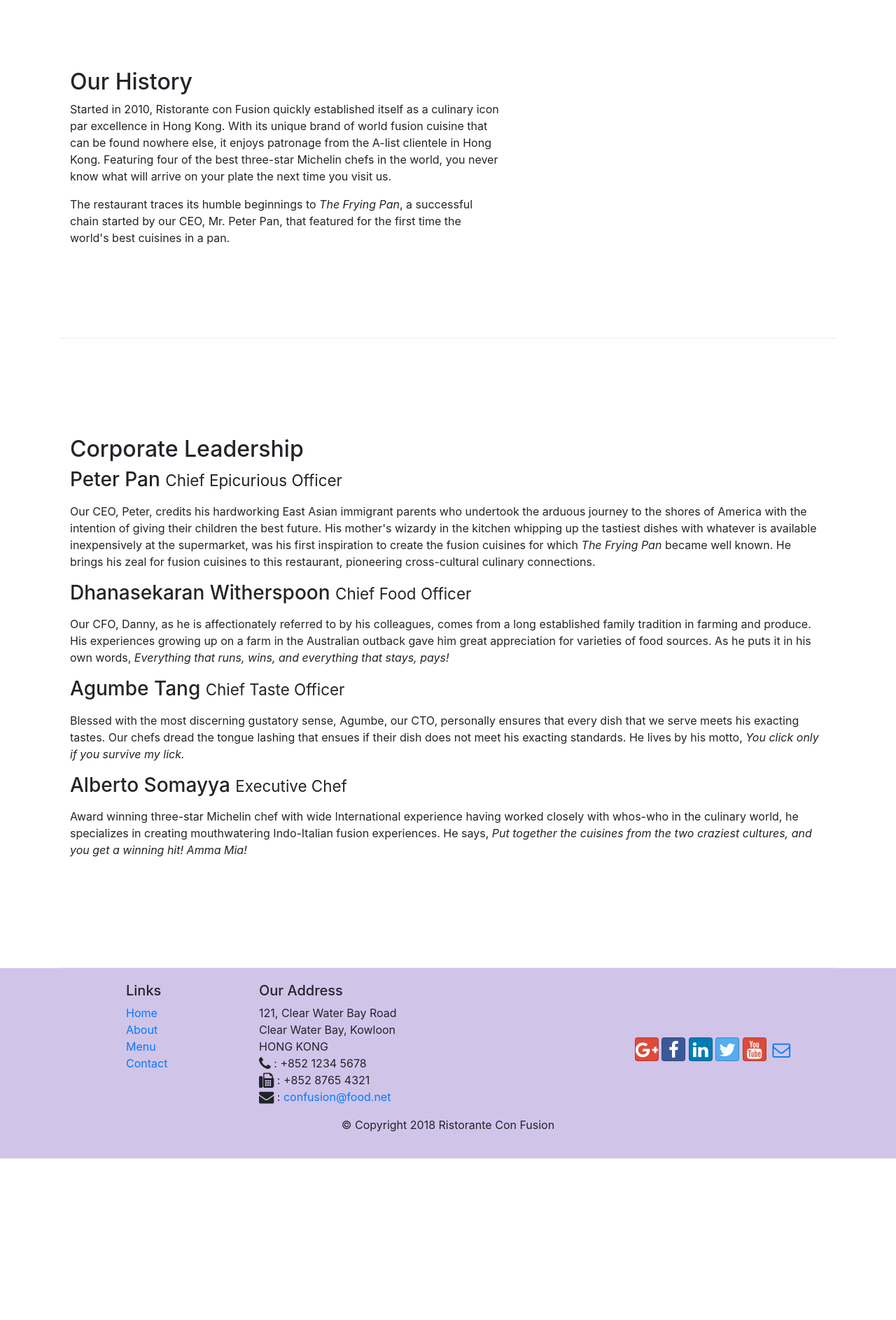
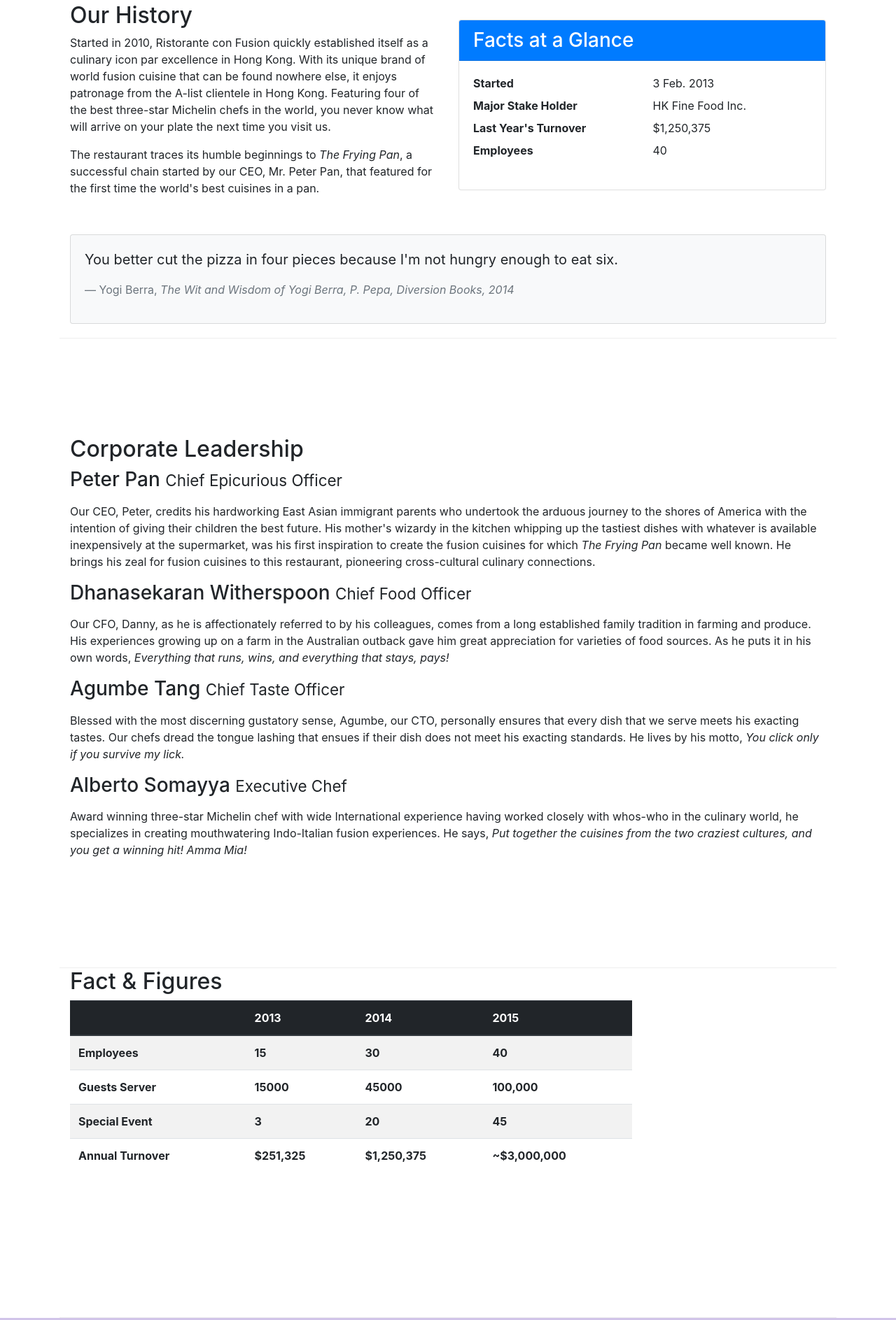
Before and after one commit to parth1120/bootstrap4, a website: page aboutus.html in a window 1280 px wide. Shown: the part 457-2344 px from the top of the page at 70% size. Before the commit the page ends 2113 px from the top, so only its background shows below. Drawn offline with nearby package versions, Linux system fonts and the light colour scheme.

Commit message:
Tables and Cards

```diff
--- a/aboutus.html
+++ b/aboutus.html
@@ -68,12 +68,44 @@
         </div>
 
         <div class="row  row_content align-items-center" >
-            <div class="col-12 col-sm-6 order-sm-last col-md-7">
+            <div class="col-12 col-sm-6">
                 <h2>Our History</h2>
                 <p>Started in 2010, Ristorante con Fusion quickly established itself as a culinary icon par excellence in Hong Kong. With its unique brand of world fusion cuisine that can be found nowhere else, it enjoys patronage from the A-list clientele in Hong Kong.  Featuring four of the best three-star Michelin chefs in the world, you never know what will arrive on your plate the next time you visit us.</p>
                 <p>The restaurant traces its humble beginnings to <em>The Frying Pan</em>, a successful chain started by our CEO, Mr. Peter Pan, that featured for the first time the world's best cuisines in a pan.</p>
             </div>
-            <div>
+            <div class="col-sm">
+                <div class="card">
+                    <h3 class="card-header bg-primary text-white">Facts at a Glance</h3>
+                    <div class="card-body">
+                        <dl class="row">
+                            <dt class="col-6">Started</dt>
+                            <dd class="col-6">3 Feb. 2013</dd>
+                            <dt class="col-6">Major Stake Holder</dt>
+                            <dd class="col-6">HK Fine Food Inc.</dd>
+                            <dt class="col-6">Last Year's Turnover</dt>
+                            <dd class="col-6">$1,250,375</dd>
+                            <dt class="col-6">Employees</dt>
+                            <dd class="col-6">40</dd>
+
+
+                        </dl>
+
+                    </div>
+                </div>
+            </div>
+            <div class="col-12">
+                <div class="card card-body bg-light">
+                    <blockquote class="blockquote">
+                        <p class="mb=0">You better cut the pizza in four pieces
+                            because I'm not hungry enough to eat six.
+                        </p>
+                        <footer class="blockquote-footer">Yogi Berra,
+                        <cite title="sources Title">The Wit and Wisdom of
+                             Yogi Berra, P. Pepa, Diversion Books, 2014
+                            </cite>
+                            </footer>
+                    </blockquote>
+                </div>
             </div>
         </div>
 
@@ -91,7 +123,49 @@
                 <p><div class="d-none d-lg-block">Award winning three-star Michelin chef with wide International experience having worked closely with whos-who in the culinary world, he specializes in creating mouthwatering Indo-Italian fusion experiences. He says, <em>Put together the cuisines from the two craziest cultures, and you get a winning hit! Amma Mia!</div></em></p>
             </div>
        </div>
-
+       <div class="row row_content">
+           <div class="col-12 col-sm-9">
+               <h2>Fact &amp; Figures</h2>
+               <div class="table-responsive">
+                   <table class="table table-striped">
+                       <thead class="thead-dark">
+                           <tr>
+                               <th>&nbsp;</th>
+                               <th>2013</th>
+                               <th>2014</th>
+                               <th>2015</th>
+                           </tr>
+                       </thead>
+                       <tbody>
+                           <tr>
+                               <th>Employees</th>
+                               <th>15</th>
+                               <th>30</th>
+                               <th>40</th>
+                           </tr>
+                           <tr>
+                               <th>Guests Server</th>
+                               <th>15000</th>
+                               <th>45000</th>
+                               <th>100,000</th>
+                           </tr>
+                           <tr>
+                               <th>Special Event</th>
+                               <th>3</th>
+                               <th>20</th>
+                               <th>45</th>
+                           </tr>
+                           <tr>
+                               <th>Annual Turnover</th>
+                               <th>$251,325</th>
+                               <th>$1,250,375</th>
+                               <th>~$3,000,000</th>
+                           </tr>
+                           </tbody>
+                   </table>
+               </div>
+           </div>
+       </div>
     </div>
 
     <footer class="footer">
```
